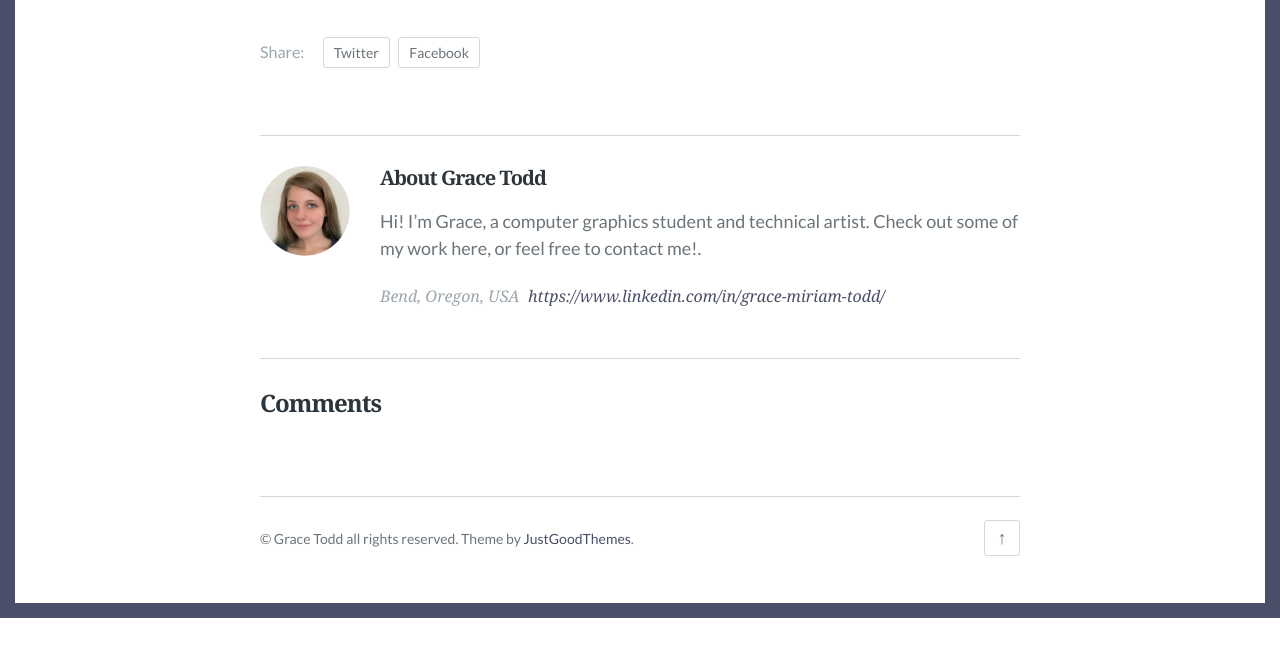
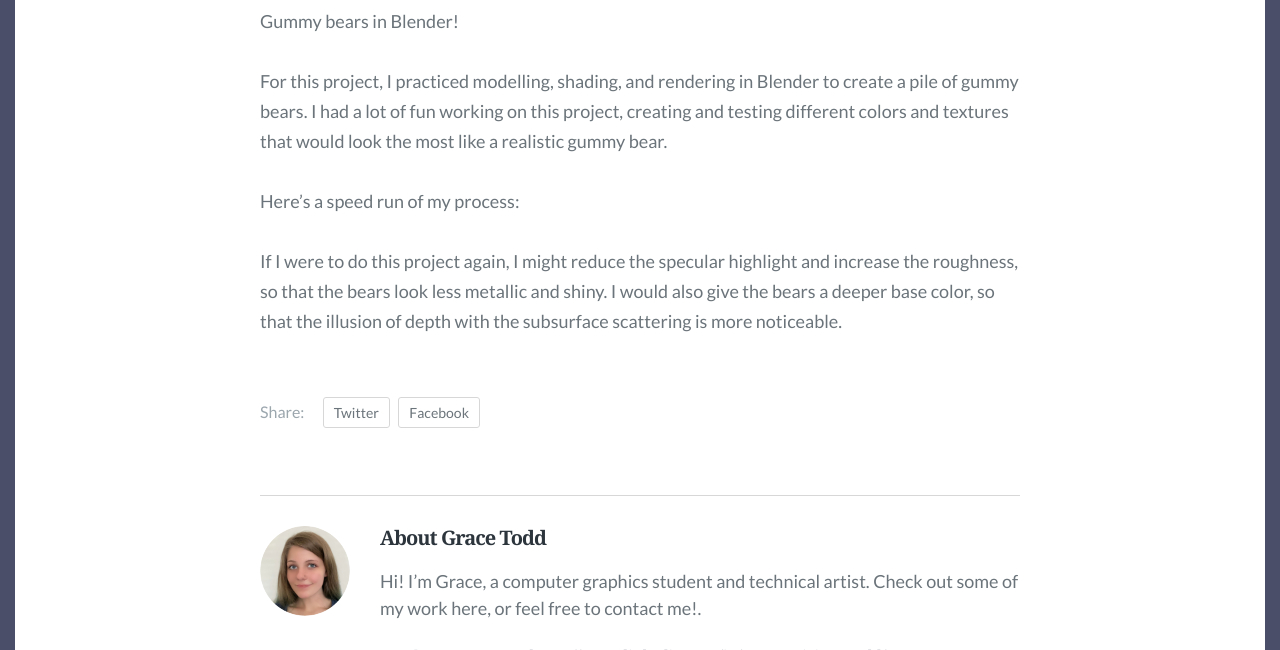
Before and after one commit to toddgr/toddgr.github.io, a Jekyll site: the page built from _posts/2024-04-16-gummy-bears.md, in a window 1280 px wide and 900 px high, scrolled down 823 px, cut to the strip 250-900 px from the top of the window. Built offline with Jekyll 4.4.1, drawn with Linux system fonts in a browser that asks for light colours; comment, search, counter and statistics services are not loaded; before the commit the page ends 1691 px from its top, so only the background shows below that.

Commit message:
add post content

```diff
--- a/_posts/2024-04-16-gummy-bears.md
+++ b/_posts/2024-04-16-gummy-bears.md
@@ -1,8 +1,18 @@
 ---
 layout: post
 title: "Gummy Bears"
-description: "For this project, I practiced modelling, shading, and rendering in Blender to create a pile of gummy bear."
+description: "For this project, I practiced modelling, shading, and rendering in Blender to create a pile of gummy bears."
 date: 2024-04-16
 feature_image: images/gummy_bears.png
 tags: [blender, shader, modelling]
 ---
+
+Gummy bears in Blender!
+
+For this project, I practiced modelling, shading, and rendering in Blender to create a pile of gummy bears. I had a lot of fun working on this project, creating and testing different colors and textures that would look the most like a realistic gummy bear.
+
+Here's a speed run of my process:
+
+<!-- Insert video here > <-->
+
+If I were to do this project again, I might reduce the specular highlight and increase the roughness, so that the bears look less metallic and shiny. I would also give the bears a deeper base color, so that the illusion of depth with the subsurface scattering is more noticeable.
```
